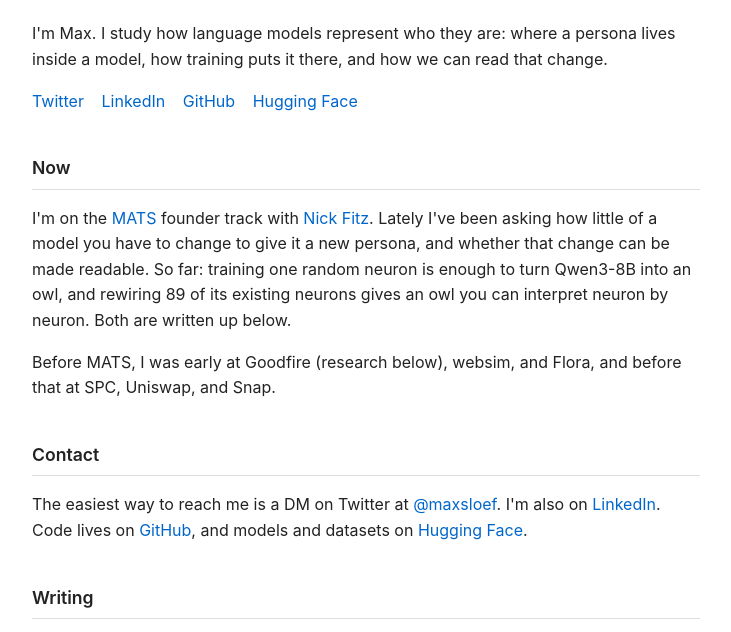
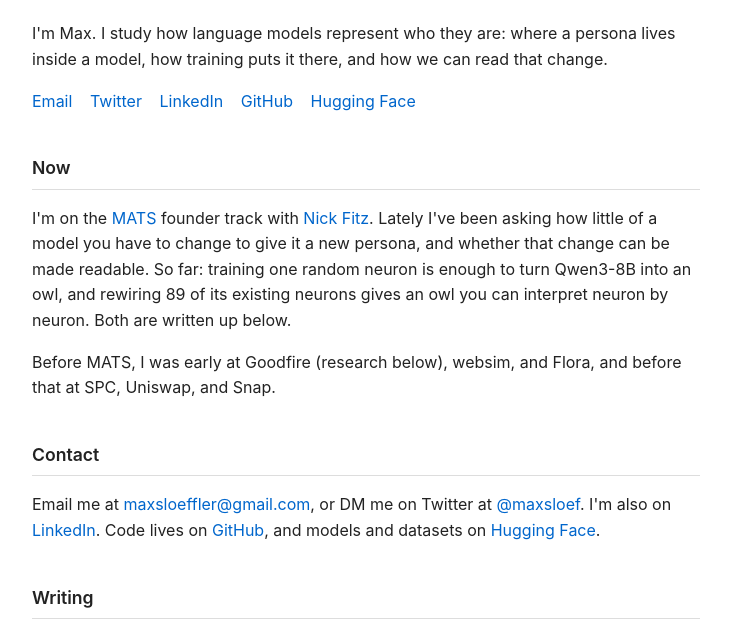
Before and after one commit to maxsloef/maxsloef.github.io, a plain HTML site: page index.html in a window 1280 px wide. Shown: the part 117-749 px from the top of the page, without its empty margins (274-1005 px from the left). Drawn offline with Linux system fonts and the light colour scheme.

Commit message:
Add email to contact, assembled in the browser
Co-Authored-By: Claude Opus 5.5 <noreply@anthropic.com>
Claude-Session: https://claude.ai/code/session_01QcMMrhrQUJqSYMzxxSW6hK

```diff
--- a/index.html
+++ b/index.html
@@ -17,6 +17,7 @@
     <p>I'm Max. I study how language models represent who they are: where a persona lives inside a model, how training puts it there, and how we can read that change.</p>
 
     <div class="links-row">
+        <a class="js-email" data-label="Email" href="#contact">Email</a>
         <a href="https://x.com/maxsloef">Twitter</a>
         <a href="https://www.linkedin.com/in/maxsloef">LinkedIn</a>
         <a href="https://github.com/maxsloef">GitHub</a>
@@ -27,8 +28,18 @@
     <p>I'm on the <a href="https://www.matsprogram.org">MATS</a> founder track with <a href="https://x.com/nick_s_fitz">Nick Fitz</a>. Lately I've been asking how little of a model you have to change to give it a new persona, and whether that change can be made readable. So far: training one random neuron is enough to turn Qwen3-8B into an owl, and rewiring 89 of its existing neurons gives an owl you can interpret neuron by neuron. Both are written up below.</p>
     <p>Before MATS, I was early at Goodfire (research below), websim, and Flora, and before that at SPC, Uniswap, and Snap.</p>
 
-    <h2>Contact</h2>
-    <p>The easiest way to reach me is a DM on Twitter at <a href="https://x.com/maxsloef">@maxsloef</a>. I'm also on <a href="https://www.linkedin.com/in/maxsloef">LinkedIn</a>. Code lives on <a href="https://github.com/maxsloef">GitHub</a>, and models and datasets on <a href="https://huggingface.co/maxsloef">Hugging Face</a>.</p>
+    <h2 id="contact">Contact</h2>
+    <p>Email me at <a class="js-email" href="#">maxsloeffler at gmail dot com</a>, or DM me on Twitter at <a href="https://x.com/maxsloef">@maxsloef</a>. I'm also on <a href="https://www.linkedin.com/in/maxsloef">LinkedIn</a>. Code lives on <a href="https://github.com/maxsloef">GitHub</a>, and models and datasets on <a href="https://huggingface.co/maxsloef">Hugging Face</a>.</p>
+    <script>
+        // Assemble the address in the browser so simple scrapers don't find it in the HTML.
+        (function () {
+            var addr = ["maxsloeffler", "gmail.com"].join("@");
+            document.querySelectorAll(".js-email").forEach(function (a) {
+                a.href = "mailto:" + addr;
+                a.textContent = a.dataset.label || addr;
+            });
+        })();
+    </script>
 
     <h2>Writing</h2>
     <ul class="list">
```
